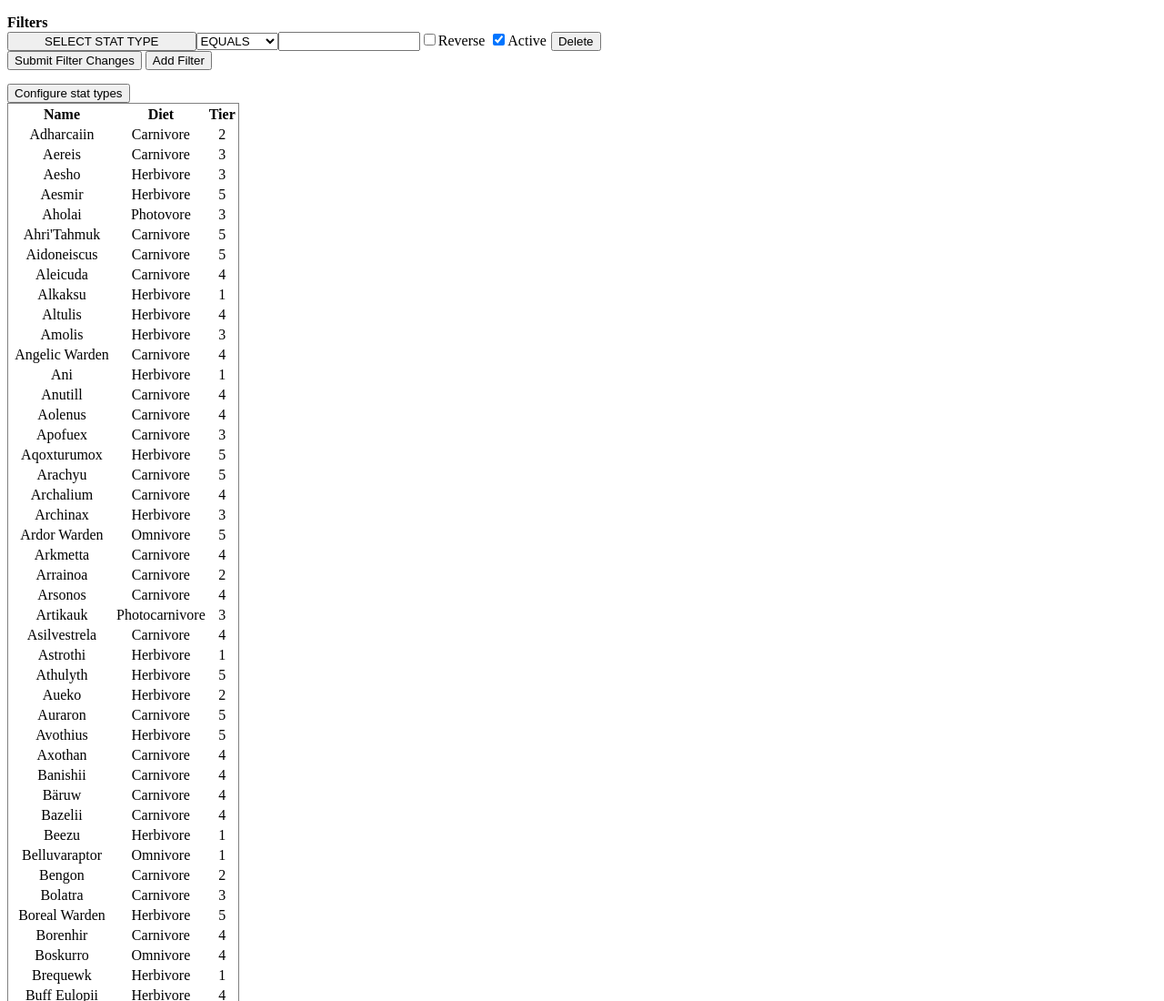
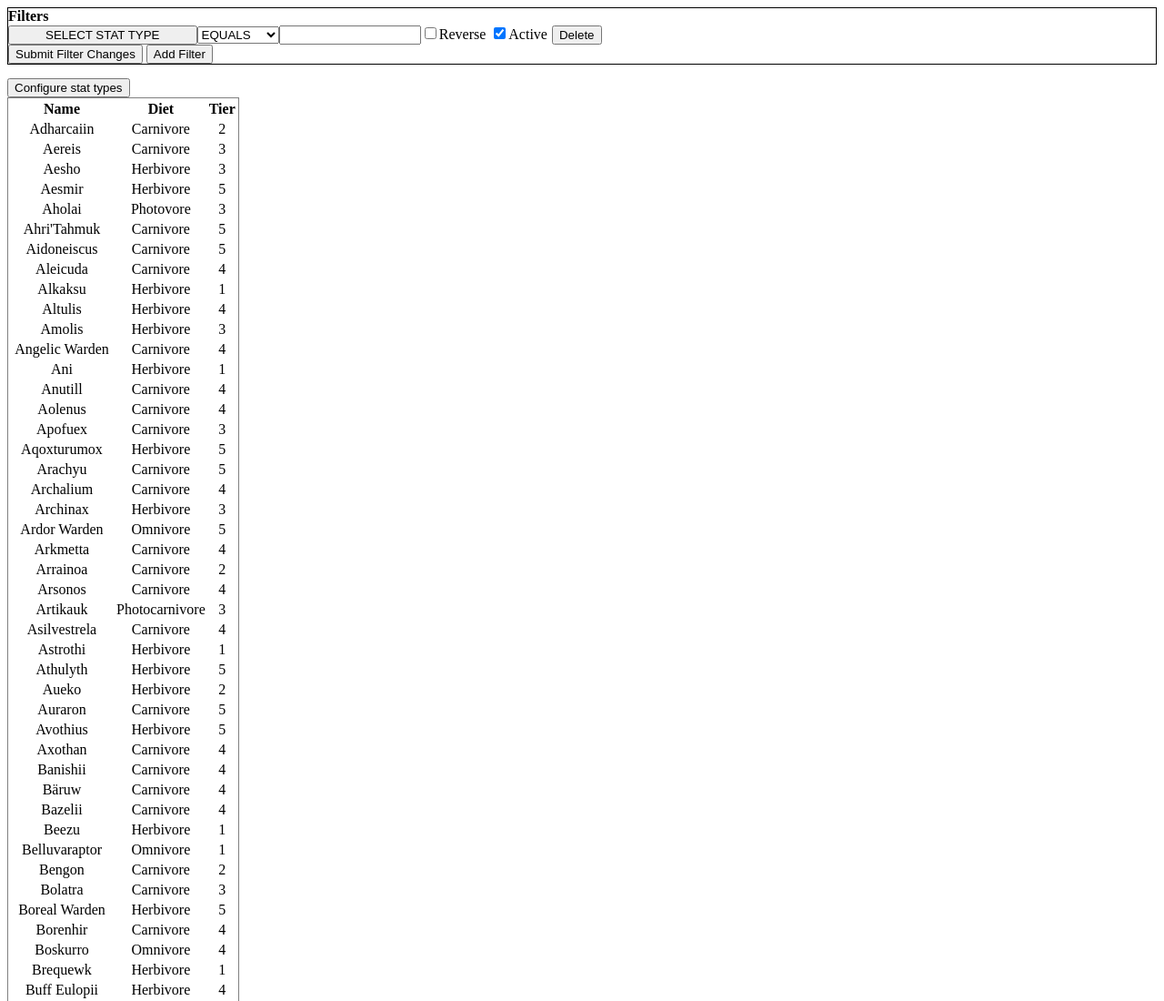
Before and after one commit to CosyHamster/cosyhamster.github.io, a website: page COSSTATLIST/cosStatList.html in a window 1280 px wide. Shown: the top 1100 px of the page at 91% size. Drawn offline with Linux system fonts and the light colour scheme.

Commit message:
create border around filters to create better designation

```diff
--- a/COSSTATLIST/cosStatList.html
+++ b/COSSTATLIST/cosStatList.html
@@ -24,12 +24,14 @@
         <script src="cosStatList.js" defer></script>
     </head>
     <body>
-        <div id="filterConfigurations">
-            <p style="font-weight: bold;margin-bottom: 0;">Filters</p>
-        </div>
-        <div style="margin-bottom: 15px;">
-            <button id="applyFilters">Submit Filter Changes</button>
-            <button id="createFilter">Add Filter</button>
+        <div style="border: 1px solid black; margin-bottom: 15px;">
+            <div id="filterConfigurations">
+                <p style="font-weight: bold;margin: 0;">Filters</p>
+            </div>
+            <div style="">
+                <button id="applyFilters">Submit Filter Changes</button>
+                <button id="createFilter">Add Filter</button>
+            </div>
         </div>
 
         <div>
```
